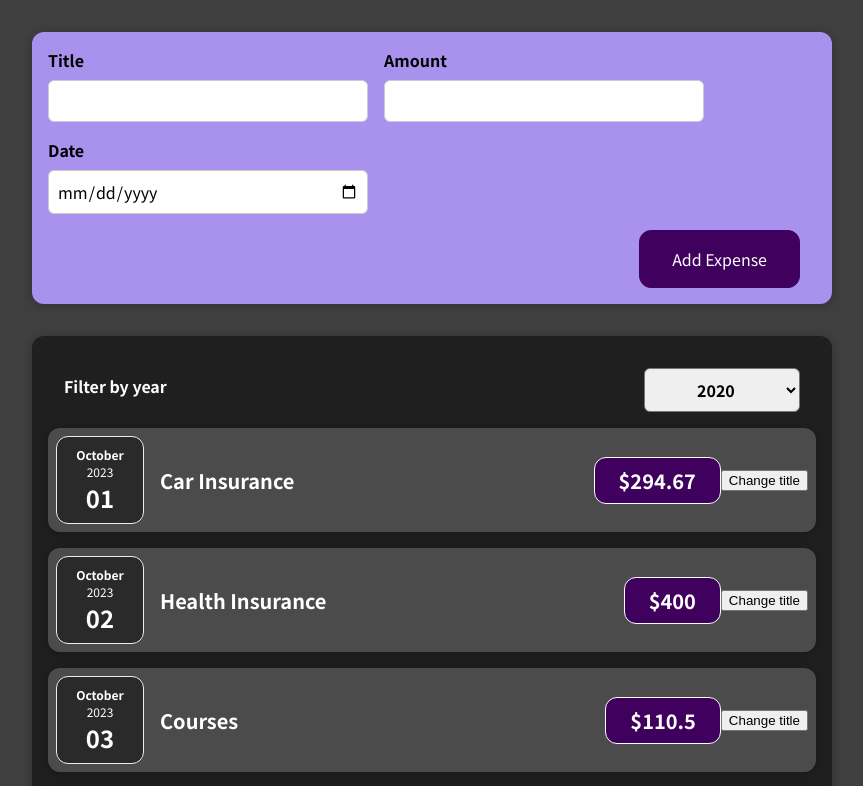
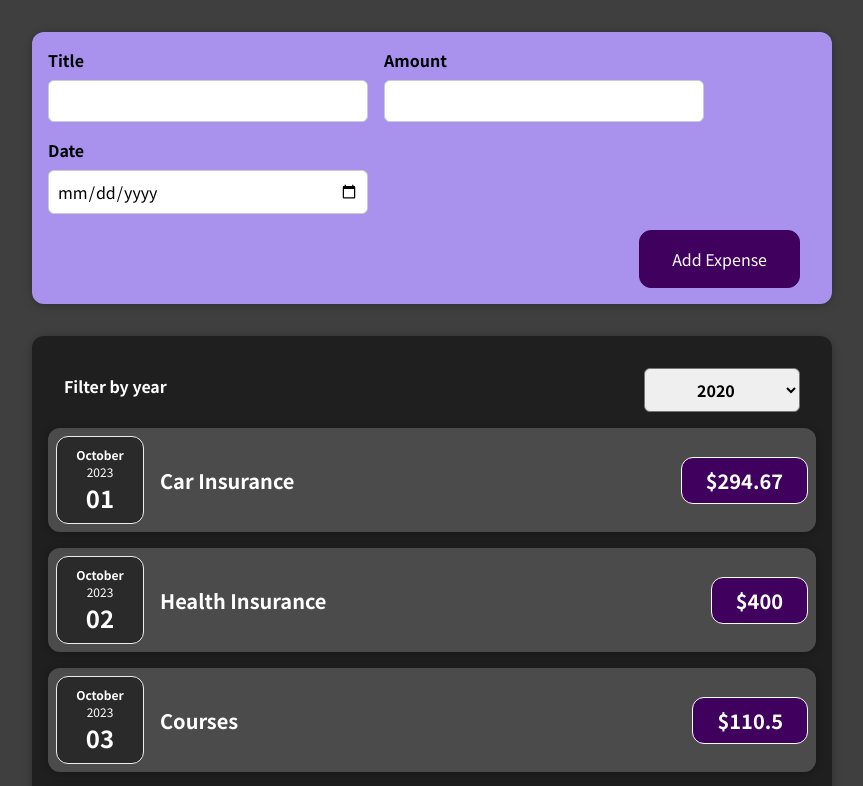
Before and after one commit to Edilbek/react_expense_tracker, a React (Create React App) app: page / in a window 1280 px wide. Shown: the top 786 px of the page, without its empty margins (208-1071 px from the left). Built offline with nearby package versions, Linux system fonts and the light colour scheme.

Commit message:
some refactor

```diff
--- a/src/App.js
+++ b/src/App.js
@@ -1,25 +1,28 @@
-import React from "react";
+import React, { useState } from "react";
 
 import Expenses from "./components/Expenses/Expenses";
 import NewExpense from "./components/NewExpense/NewExpense";
 
 const App = () => {
-  const expenses = [
+  const INITIAL_EXPENSES = [
     { title: "Car Insurance", amount: 294.67, date: new Date(2022, 21, 1) },
     { title: "Health Insurance", amount: 400, date: new Date(2022, 21, 2) },
     { title: "Courses", amount: 110.5, date: new Date(2022, 21, 3) },
     { title: "Gym", amount: 50, date: new Date(2022, 21, 4) },
   ];
 
-  const addExpenseHandler = expense => {
-    console.log('App.js');
-    console.log(expense);
+  const [expenses, setExpenses] = useState(INITIAL_EXPENSES);
+
+  const addExpenseHandler = (expense) => {
+    setExpenses((prevExpenses) => {
+      return [expense, ...prevExpenses];
+    });
   };
 
   return (
     <div>
-      <NewExpense onAddExpenseHandler={addExpenseHandler} />
-      <Expenses expenses={expenses} />;
+      <NewExpense onAddExpense={addExpenseHandler} />
+      <Expenses items={expenses} />;
     </div>
   );
 }
--- a/src/components/Expenses/ExpenseItem.js
+++ b/src/components/Expenses/ExpenseItem.js
@@ -1,24 +1,17 @@
-import React, { useState } from "react";
+import React from "react";
 
 import ExpenseDate from "./ExpenseDate";
 import Card from "../UI/Card";
 import "./ExpenseItem.css"
 
-const ExpenseItem = ({expense}) => {
-  const [title, setTitle] = useState(expense.title);
-
-  const clickHandler = () => {
-    setTitle('Updated!');
-  };
-
+const ExpenseItem = (props) => {
   return (
     <Card className="expense-item">
-      <ExpenseDate date={expense.date} />
+      <ExpenseDate date={props.date} />
       <div className="expense-item__description">
-        <h2>{title}</h2>
-        <div className="expense-item__price">${expense.amount}</div>
+        <h2>{props.title}</h2>
+        <div className="expense-item__price">${props.amount}</div>
       </div>
-       <button onClick={clickHandler}>Change title</button>
     </Card>
   );
 };
--- a/src/components/Expenses/Expenses.js
+++ b/src/components/Expenses/Expenses.js
@@ -5,7 +5,7 @@ import "./Expenses.css";
 import "./ExpensesFilter"
 import ExpensesFilter from "./ExpensesFilter";
 
-const Expenses = ({expenses}) => {
+const Expenses = (props) => {
   const [filteredYear, setFilteredYear] = useState("2020");
 
   const filterChangeHandler = selectedYear => {
@@ -16,9 +16,13 @@ const Expenses = ({expenses}) => {
     <div>
       <Card className="expenses">
         <ExpensesFilter selected={filteredYear} onChangeFilter={filterChangeHandler} />
-
-        {expenses.map((expense, index) => (
-          <ExpenseItem expense={expense} key={index} />
+        {props.items.map((expense, index) => (
+          <ExpenseItem
+            title={expense.title}
+            amount={expense.amount}
+            date={expense.date}
+            key={index}
+          />
         ))}
       </Card>
     </div>
--- a/src/components/NewExpense/NewExpense.js
+++ b/src/components/NewExpense/NewExpense.js
@@ -10,7 +10,7 @@ const NewExpense = (props) => {
       id: Math.random().toString()
     };
 
-    props.onAddExpenseHandler(expenseData);
+    props.onAddExpense(expenseData);
   };
 
   return (
```
Also changed, not shown: 1 other file (tests, documents, lock files or other folders).
